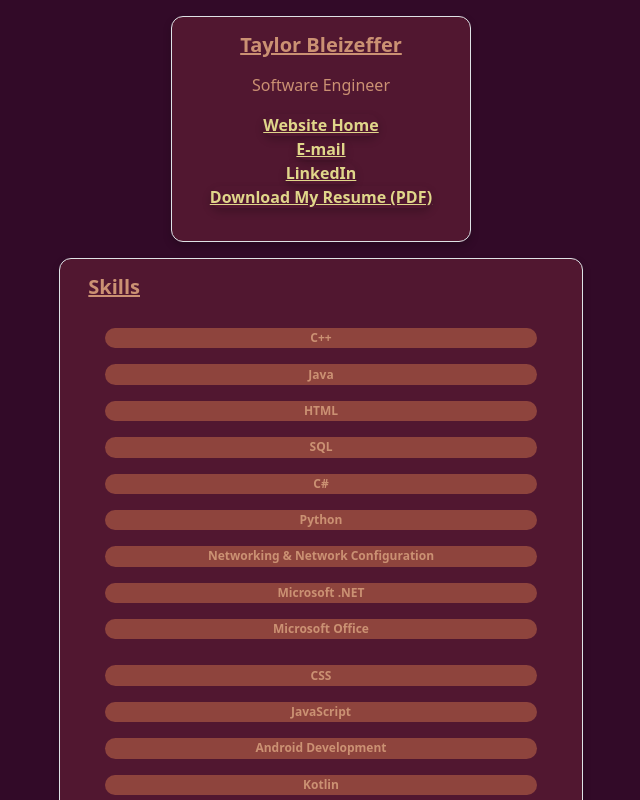
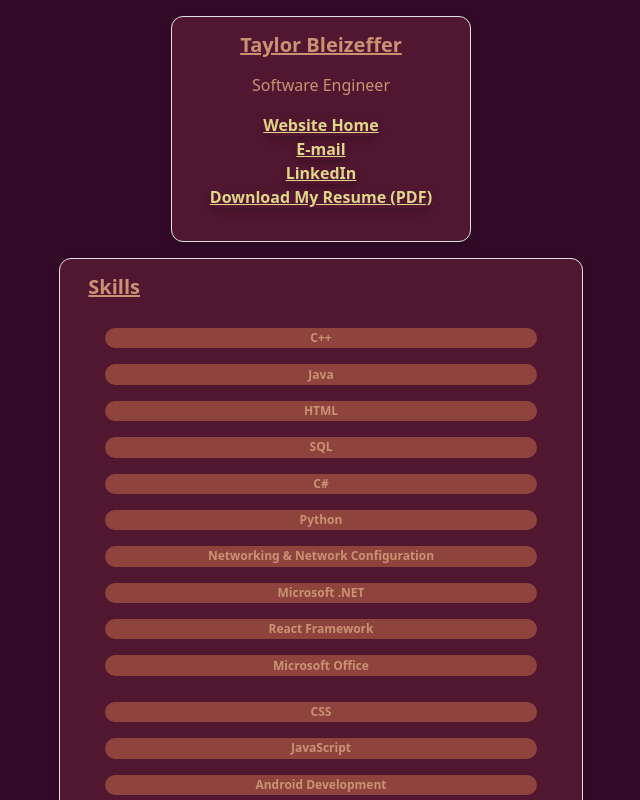
Before and after one commit to tbzeff/my-portfolio, a React (Create React App) app: page /resume in a window 1280 px wide. Shown: the top 800 px of the page, without its empty margins (319-959 px from the left). Built offline with nearby package versions, Linux system fonts and the light colour scheme.

Commit message:
Update Skills section in/on resume

```diff
--- a/src/components/ResumeSkills.js
+++ b/src/components/ResumeSkills.js
@@ -17,6 +17,7 @@ const ResumeSkills = () => (
                         <Row><Badge className="mb-3 caccent ctext" pill>Python</Badge></Row>
                         <Row><Badge className="mb-3 caccent ctext" pill>Networking & Network Configuration</Badge></Row>
                         <Row><Badge className="mb-3 caccent ctext" pill>Microsoft .NET</Badge></Row>
+                        <Row><Badge className="mb-3 caccent ctext" pill>React Framework</Badge></Row>
                         <Row><Badge className="mb-3 caccent ctext" pill>Microsoft Office</Badge></Row>
                     </Col>
                     <Col style={{ margin: '5px'}}>
```
Also changed, not shown: 2 other files (tests, documents, lock files or other folders).
